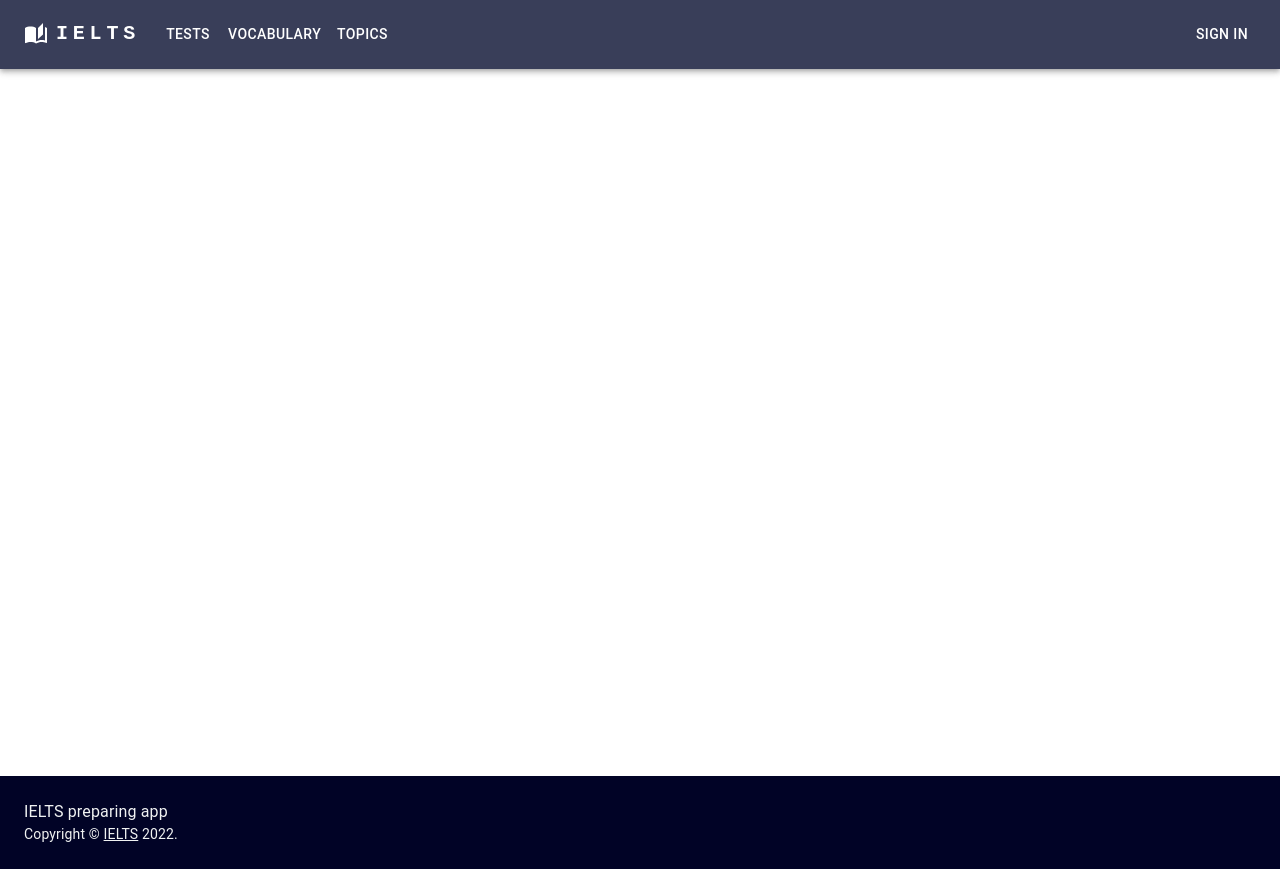
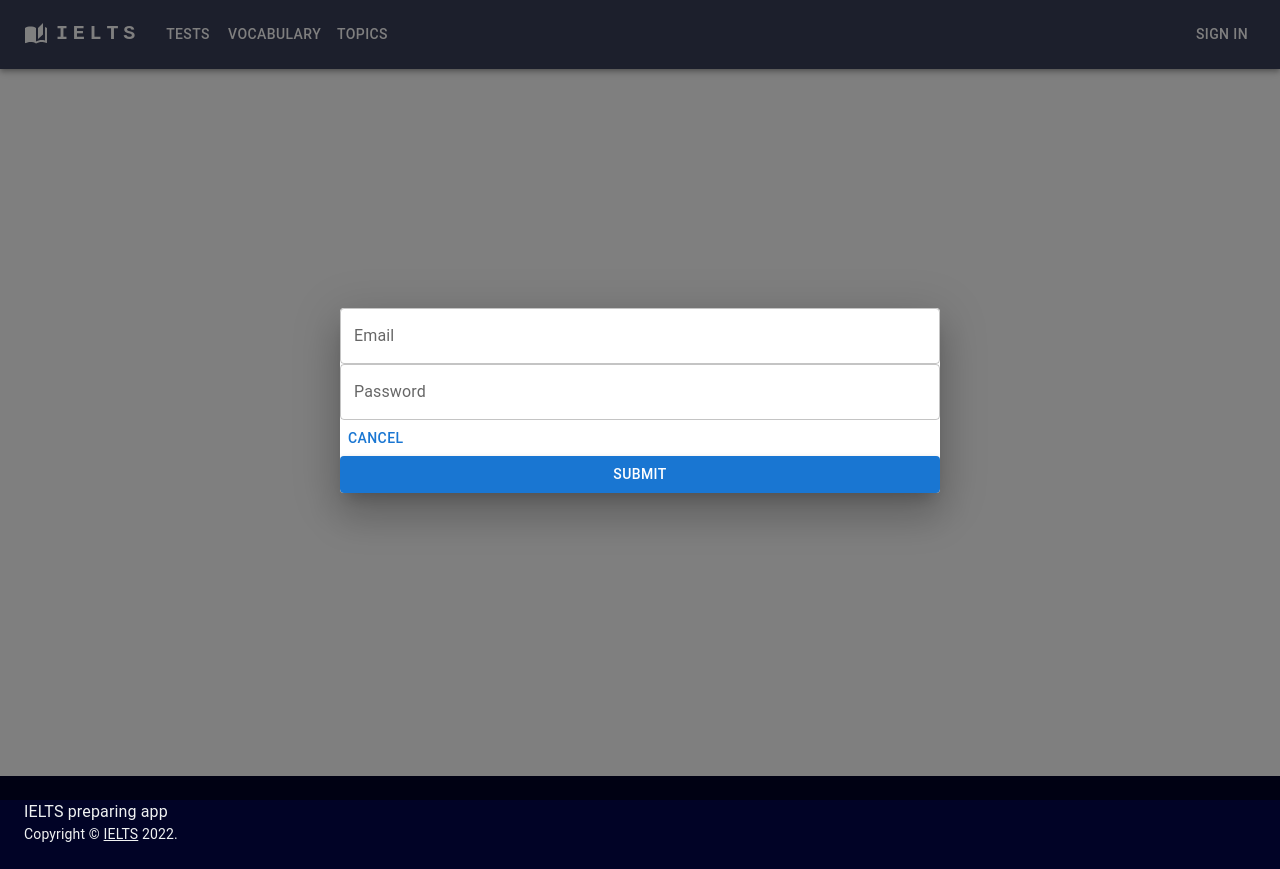
Before and after one commit to achultsova/IELTS_Frontend, a React (Create React App) app: page / in a window 1280 px wide. Both pictures are taken after a click on the button "SIGN IN". Built offline with nearby package versions, Linux system fonts and the light colour scheme.

Commit message:
feat: start creating layout

```diff
--- a/package.json
+++ b/package.json
@@ -15,12 +15,14 @@
     "@types/node": "^16.11.56",
     "@types/react": "^18.0.17",
     "@types/react-dom": "^18.0.6",
+    "formik": "^2.2.9",
     "react": "^18.2.0",
     "react-dom": "^18.2.0",
     "react-router-dom": "^6.3.0",
     "react-scripts": "5.0.1",
     "typescript": "^4.8.2",
-    "web-vitals": "^2.1.4"
+    "web-vitals": "^2.1.4",
+    "yup": "^0.32.11"
   },
   "scripts": {
     "start": "react-scripts start",
--- a/src/shared/components/Header/index.tsx
+++ b/src/shared/components/Header/index.tsx
@@ -10,12 +10,15 @@ import MenuIcon from '@mui/icons-material/Menu'
 import Container from '@mui/material/Container'
 import Button from '@mui/material/Button'
 import MenuItem from '@mui/material/MenuItem'
+import ModalSignIn from '../SignIn'
 
 const pages = ['Tests', 'Vocabulary', 'Topics']
 
 
 const Header = () => {
   const [anchorElNav, setAnchorElNav] = React.useState<null | HTMLElement>(null)
+  const [open, setOpen] = React.useState(false)
+
 
   const handleOpenNavMenu = (event: React.MouseEvent<HTMLElement>) => {
     setAnchorElNav(event.currentTarget)
@@ -23,6 +26,14 @@ const Header = () => {
 
   const handleCloseNavMenu = () => {
     setAnchorElNav(null)
+  }
+
+  const handleClickOpen = () => {
+    setOpen(true)
+  }
+
+  const handleClose = () => {
+    setOpen(false)
   }
 
   return (
@@ -114,7 +125,8 @@ const Header = () => {
               </Button>
             ))}
           </Box>
-          <Button color="inherit">Sign in</Button>
+          <Button color="inherit" onClick={handleClickOpen}>Sign in</Button>
+          <ModalSignIn open={open} handleClose={handleClose} />
         </Toolbar>
       </Container>
     </AppBar>
--- /dev/null
+++ b/src/shared/components/SignIn/Form.tsx
@@ -0,0 +1,68 @@
+import React, { FC } from 'react'
+import { useFormik } from 'formik'
+import * as yup from 'yup'
+import Button from '@mui/material/Button'
+import TextField from '@mui/material/TextField'
+
+type Props = {
+    handleClose: () => void
+}
+
+const validationSchema = yup.object({
+  email: yup
+    .string()
+    .email('Enter a valid email')
+    .required('Email is required'),
+  password: yup
+    .string()
+    .min(8, 'Password should be of minimum 8 characters length')
+    .required('Password is required'),
+})
+
+const Form: FC<Props> = ({handleClose }) => {
+  const formik = useFormik({
+    initialValues: {
+      email: '',
+      password: '',
+    },
+    validationSchema: validationSchema,
+    onSubmit: (values) => {
+      alert(JSON.stringify(values, null, 2))
+    },
+  })
+  return (
+    <div>
+      <form onSubmit={formik.handleSubmit}>
+        <TextField
+          fullWidth
+          id="email"
+          name="email"
+          label="Email"
+          value={formik.values.email}
+          onChange={formik.handleChange}
+          error={formik.touched.email && Boolean(formik.errors.email)}
+          helperText={formik.touched.email && formik.errors.email}
+        />
+        <TextField
+          fullWidth
+          id="password"
+          name="password"
+          label="Password"
+          type="password"
+          value={formik.values.password}
+          onChange={formik.handleChange}
+          error={formik.touched.password && Boolean(formik.errors.password)}
+          helperText={formik.touched.password && formik.errors.password}
+        />
+        <Button onClick={handleClose}>
+            Cancel
+        </Button>
+        <Button color="primary" variant="contained" fullWidth type="submit">
+          Submit
+        </Button>
+      </form>
+    </div>
+  )
+}
+
+export default Form
--- /dev/null
+++ b/src/shared/components/SignIn/index.tsx
@@ -0,0 +1,18 @@
+import React, {FC} from 'react'
+import { Dialog } from '@mui/material'
+import Form from './Form'
+
+type Props ={
+    open: boolean;
+    handleClose: () => void;
+}
+
+const ModalSignIn: FC<Props> = ({ open, handleClose }) => {
+  return (
+    <Dialog open={open} onClose= {handleClose}>
+      <Form handleClose={handleClose} />
+    </Dialog>
+  )
+}
+
+export default ModalSignIn
```
Also changed, not shown: 1 other file (tests, documents, lock files or other folders).
